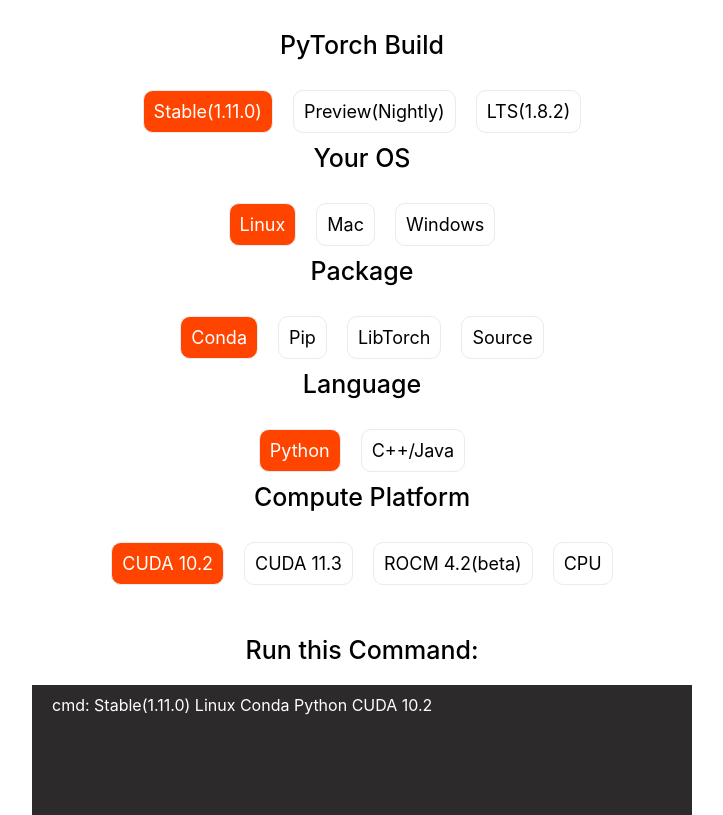
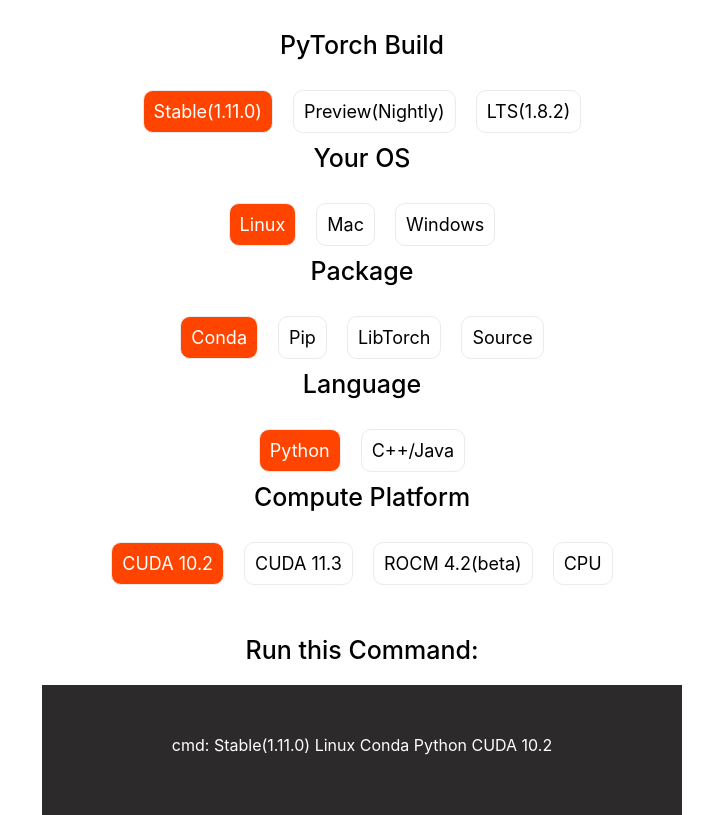
Before and after one commit to 97-Jeffrey/PyTorch-Widgets-Redesign, a React (Create React App) app: page / in a window 1280 px wide. Shown: the whole page, without its empty margins (278-1001 px from the left). Built offline with nearby package versions, Linux system fonts and the light colour scheme.

Commit message:
command section text is centered

```diff
--- a/src/components/commandSection.css
+++ b/src/components/commandSection.css
@@ -12,5 +12,6 @@
   text-align: left;
   color: #fff;
   padding-top: 10px;
-  padding-left: 20px;
+  text-align: center;
+  line-height: 100px;
 }
--- a/src/components/commandSection.js
+++ b/src/components/commandSection.js
@@ -17,7 +17,7 @@
         Run this Command:
       </div>
       <div className="command">
-         cmd: {pytorch} {os} {Package} {language} {platform}
+         <div>cmd: {pytorch} {os} {Package} {language} {platform}</div>
       </div>
     </Fragment>
   )
--- a/src/components/widgetSection.css
+++ b/src/components/widgetSection.css
@@ -1,5 +1,12 @@
+/* .section {
+  border: 1px solid red;
+  flex: 0 0 20%;
+  margin-bottom: "10px";
+} */
+
 .widgets {
   display: flex;
+  justify-content: center;
   margin-top: 20px;
 }
 
--- a/src/components/widgetSection.js
+++ b/src/components/widgetSection.js
@@ -25,7 +25,7 @@
 
   return (
     <Fragment>
-      <div className="section ">
+      <div className="section">
         <div className="section-groupName">
           {groupName}
         </div>
```
